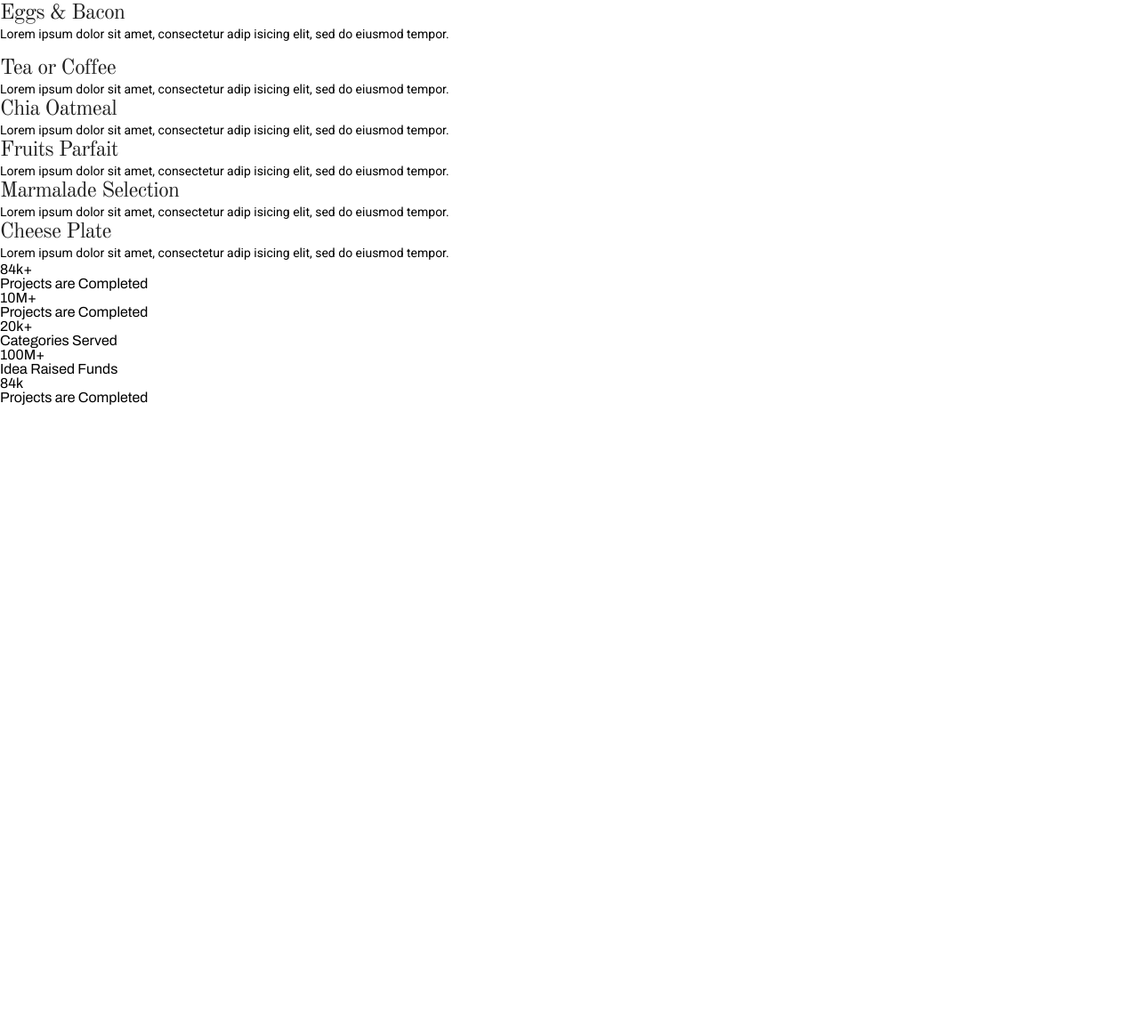
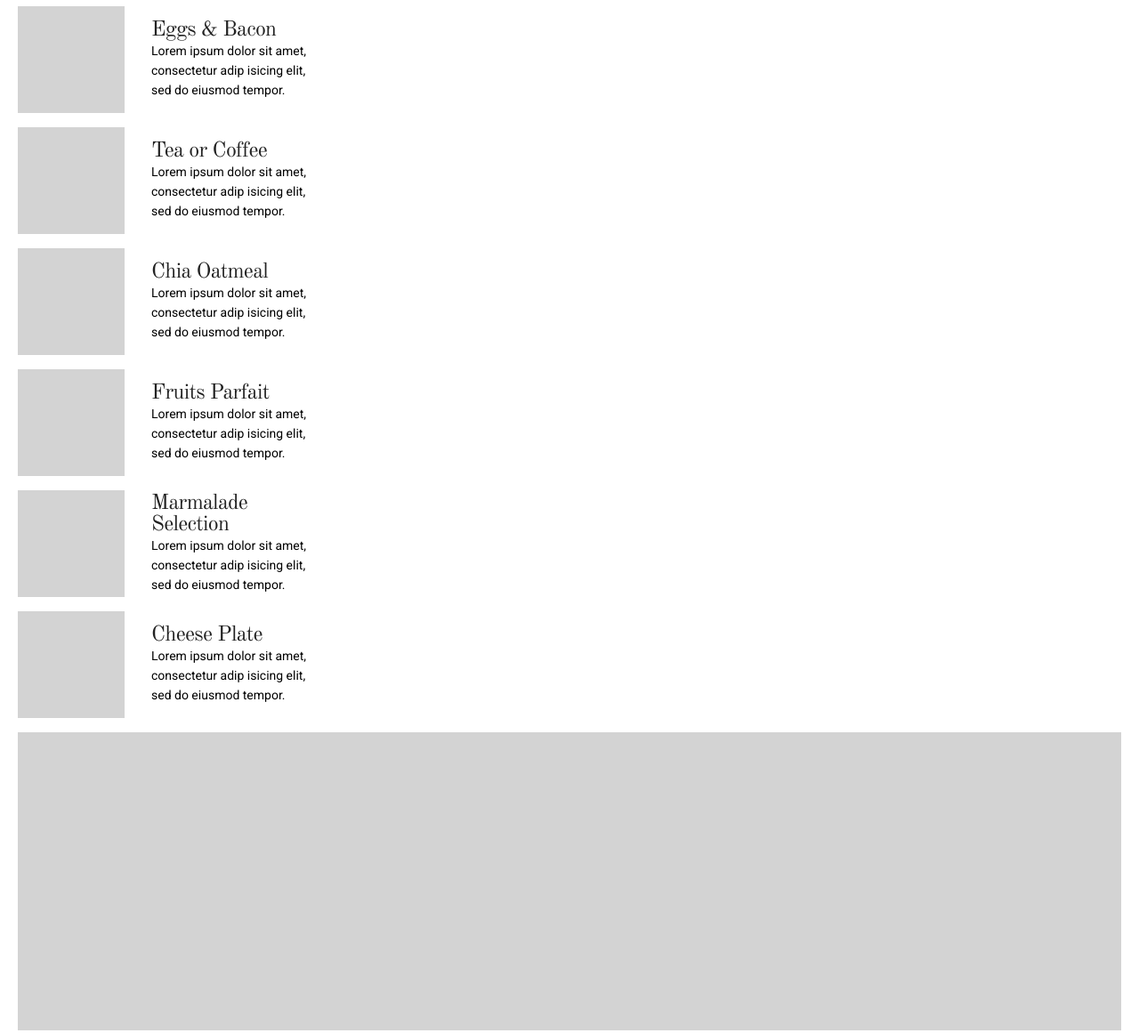
Before and after one commit to TKadyear/hotel-miranda, a website built with Vite: page src/home.html in a window 1280 px wide. Shown: the part 4015-5176 px from the top of the page at 89% size. Before the commit the page ends 4470 px from the top, so only its background shows below. Built offline with nearby package versions, Linux system fonts and the light colour scheme.

Commit message:
WIP - HOME section projects

```diff
--- a/src/home.html
+++ b/src/home.html
@@ -140,8 +140,11 @@
     <section class="food-menu">
       <span class="small-uppercase">Menu</span>
       <h3 class="title">Our Foods Menu</h3>
+      <div class="mySwipper">
+
         <div class="food">
-        <img src="" alt="">
+          <!-- <img src="" alt=""> -->
+          <div class="temporary-grey temporary-grey--small"></div>
           <div class="food-info">
             <p class="small-title">Eggs & Bacon</p>
             <p class="text-black-roboto">Lorem ipsum dolor sit amet, consectetur adip isicing elit, sed do eiusmod
@@ -151,7 +154,8 @@
           </div>
         </div>
         <div class="food">
-        <img src="" alt="">
+          <!-- <img src="" alt=""> -->
+          <div class="temporary-grey temporary-grey--small"></div>
           <div class="food-info">
             <p class="small-title">Tea or Coffee</p>
             <p class="text-black-roboto">Lorem ipsum dolor sit amet, consectetur adip isicing elit, sed do eiusmod
@@ -161,6 +165,7 @@
           </div>
         </div>
         <div class="food">
+          <div class="temporary-grey temporary-grey--small"></div>
           <div class="food-info">
             <p class="small-title">Chia Oatmeal</p>
             <p class="text-black-roboto">Lorem ipsum dolor sit amet, consectetur adip isicing elit, sed do eiusmod
@@ -169,6 +174,7 @@
           </div>
         </div>
         <div class="food">
+          <div class="temporary-grey temporary-grey--small"></div>
           <div class="food-info">
             <p class="small-title">Fruits Parfait</p>
             <p class="text-black-roboto">Lorem ipsum dolor sit amet, consectetur adip isicing elit, sed do eiusmod
@@ -177,6 +183,7 @@
           </div>
         </div>
         <div class="food">
+          <div class="temporary-grey temporary-grey--small"></div>
           <div class="food-info">
             <p class="small-title">Marmalade Selection</p>
             <p class="text-black-roboto">Lorem ipsum dolor sit amet, consectetur adip isicing elit, sed do eiusmod
@@ -185,6 +192,7 @@
           </div>
         </div>
         <div class="food">
+          <div class="temporary-grey temporary-grey--small"></div>
           <div class="food-info">
             <p class="small-title">Cheese Plate</p>
             <p class="text-black-roboto">Lorem ipsum dolor sit amet, consectetur adip isicing elit, sed do eiusmod
@@ -192,30 +200,31 @@
             </p>
           </div>
         </div>
-      <div class="gallery-food">
+      </div>
 
+      <div class="gallery-food swiper-wrapper">
+        <div class="temporary-grey--food"></div>
+        <div class="temporary-grey--food"></div>
+        <div class="temporary-grey--food"></div>
       </div>
+      <div class="swiper-pagination"></div>
     </section>
-    <section>
+    <section class="section__projects">
       <div>
         <strong>84k+</strong>
-        <p>Projects are Completed</p>
+        <p class="text">Projects are Completed</p>
       </div>
       <div>
         <strong>10M+</strong>
-        <p>Projects are Completed</p>
+        <p class="text">Active Backers Around World</p>
       </div>
       <div>
         <strong>20k+</strong>
-        <p>Categories Served</p>
+        <p class="text">Categories Served</p>
       </div>
       <div>
         <strong>100M+</strong>
-        <p>Idea Raised Funds</p>
-      </div>
-      <div>
-        <strong>84k</strong>
-        <p>Projects are Completed</p>
+        <p class="text">Idea Raised Funds</p>
       </div>
     </section>
   </main>
--- a/src/scss/main.scss
+++ b/src/scss/main.scss
@@ -284,3 +284,33 @@ label {
   // max-width: 375px;
   padding: 5rem 2.375rem;
 }
+
+.food-menu {
+  padding: 20px;
+}
+
+.food {
+  margin: 16px auto;
+  display: grid;
+  grid-template-columns: 120px 185px;
+  align-items: center;
+  gap: 1.875rem;
+
+}
+
+.section__projects {
+  background: $other-black;
+  color: $white;
+  font-weight: 700;
+  text-align: center;
+
+  .text {
+    font-weight: 700;
+    color: $subtitle;
+    line-height: 22px;
+  }
+
+  strong {
+    font-size: 3.75rem;
+  }
+}
--- a/src/scss/temporalClass.scss
+++ b/src/scss/temporalClass.scss
@@ -3,3 +3,14 @@
   width: 270px;
   height: 300px;
 }
+
+.temporary-grey--small {
+  width: 120px;
+  height: 120px;
+}
+
+.temporary-grey--food {
+  background-color: lightgray;
+  width: 100%;
+  height: 335px;
+}
```
Lines whose indentation alone changed are shown as unchanged.
